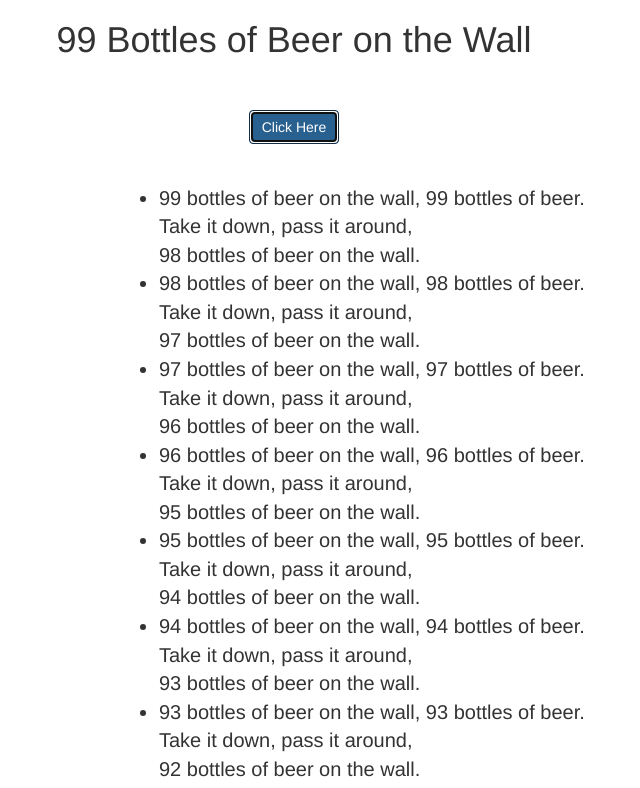
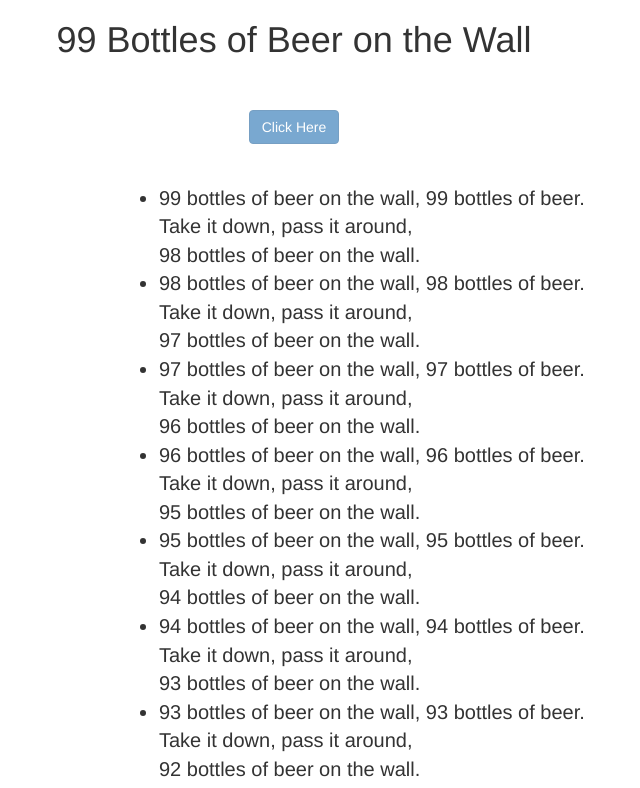
Before and after one commit to MSMD67/MSMD67.github.io, a plain HTML site: page week4/homework/99_bottles_DOM/99_bottles_hmwk/99_bottles.html in a window 1280 px wide. Both pictures are taken after a click on the button "Click Here". Shown: the top 788 px of the page, without its empty margins (346-986 px from the left). Drawn offline with nearby package versions, Linux system fonts and the light colour scheme.

Commit message:
Add updated files for 99 bottles hmwk

```diff
--- a/week4/homework/99_bottles_DOM/99_bottles_hmwk/99.js
+++ b/week4/homework/99_bottles_DOM/99_bottles_hmwk/99.js
@@ -30,9 +30,16 @@ function printLyrics() {
 
 window.onload = function() {
       $('.btn').click(function (event){
-        event.preventDefault(); // suppress the action to submit
+        event.preventDefault();// suppress the action to submit
+        printLyrics();
+      // $("button").click(function(){
+      //     $("btn").off();
+      //   });
+      $('.btn').removeClass("active");
+      $('.btn').addClass('disabled');
+      // $('.btn').prop('type','button');
+      $('.btn').prop('disabled', true);
 
-    printLyrics();
 
     });
 
--- a/week4/homework/99_bottles_DOM/99_bottles_hmwk/99_bottles.html
+++ b/week4/homework/99_bottles_DOM/99_bottles_hmwk/99_bottles.html
@@ -9,7 +9,7 @@
 <body>
   <h1>99 Bottles of Beer on the Wall</h1>
     <div class="text-center">
-      <button class="btn btn-large btn-primary" type="button">Click Here</button>
+      <button class="btn btn-large btn-primary active" type="button">Click Here</button>
     </div>
     <div class="container">
         <ul id="body-lyrics">
```
